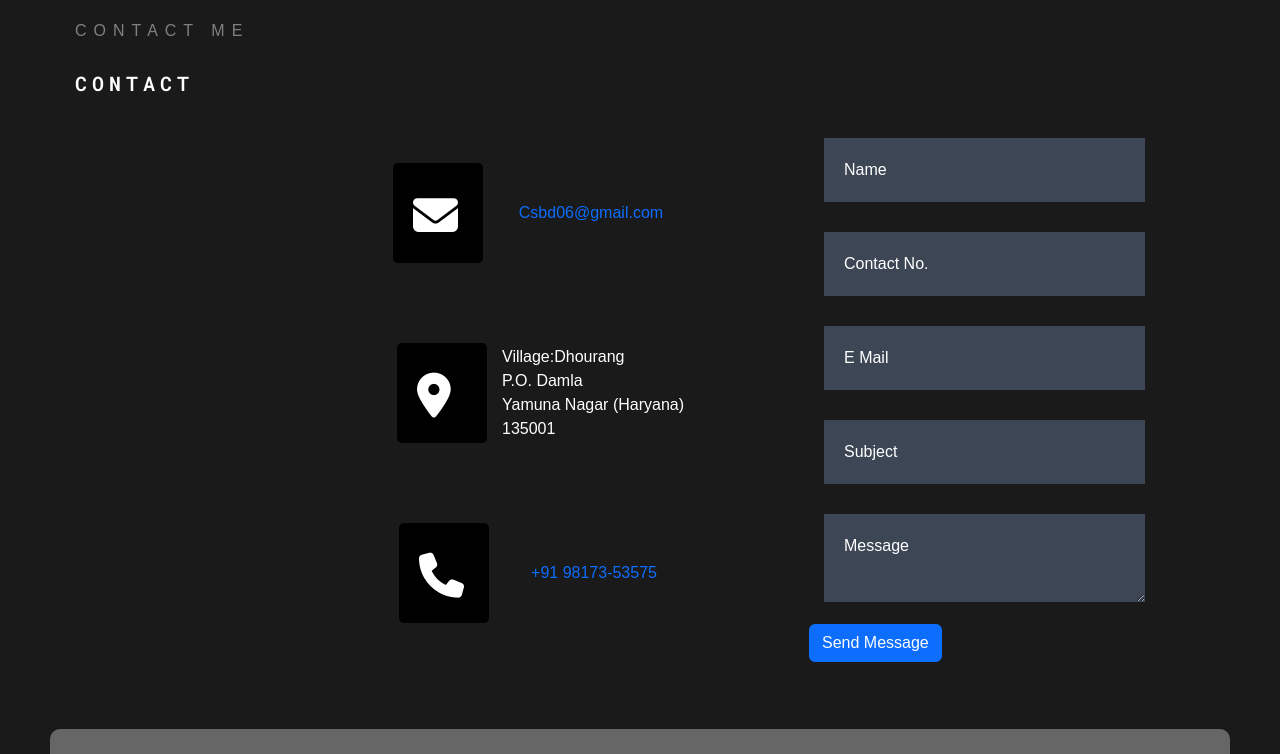
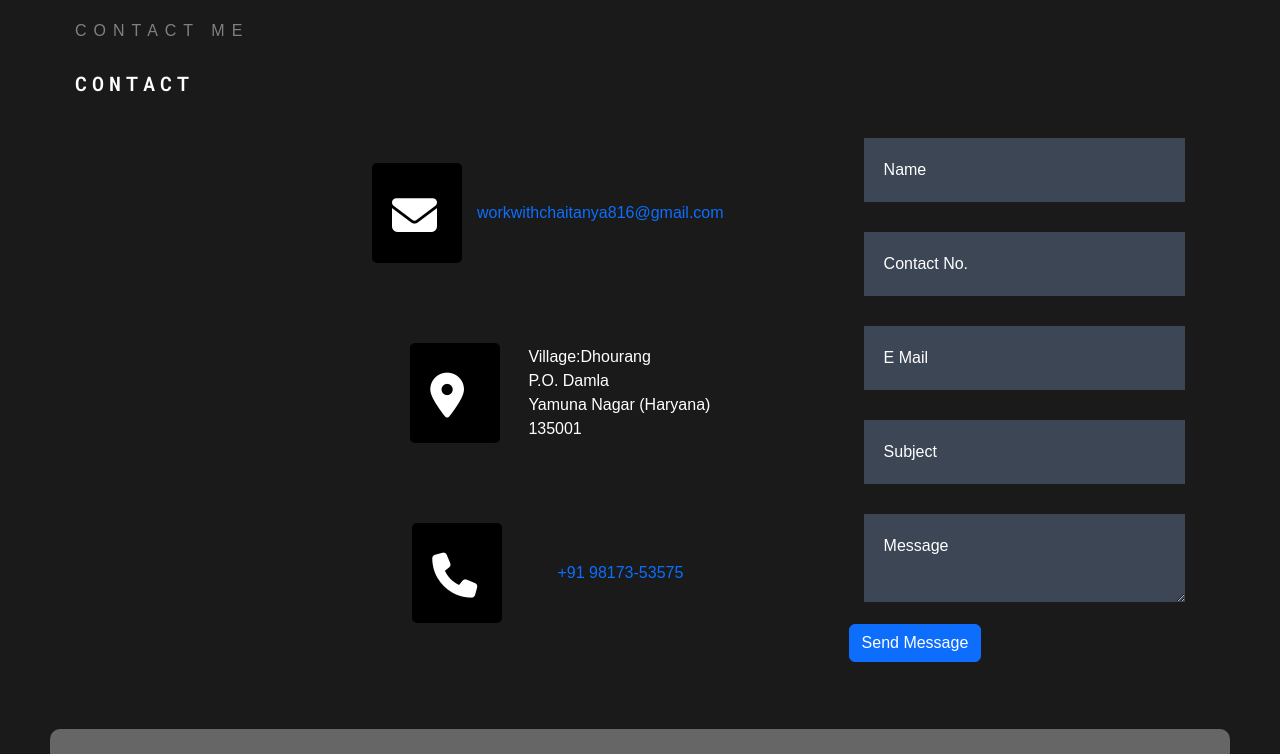
Before and after one commit to chaitanya816/CHAITANYA-2024, a plain HTML site: page index.html in a window 1280 px wide. Shown: the part 6060-6814 px from the top of the page. Drawn offline with nearby package versions, Linux system fonts and the light colour scheme; a web font is replaced by a local one.

Commit message:
Update index.html

```diff
--- a/index.html
+++ b/index.html
@@ -405,12 +405,12 @@
             <div class="smallname">CONTACT ME</div>
             <div class="headingAbout" data-aos="fade-left">CONTACT</div>
             <div class="conatctMe">
-                <div class="address" data-aos="fade-left">
+                <div class="address">
                     <ul class="addrsslist">
                         <li>
                             <div class="address1">
                                 <div class="addressicon"><i class="fa-solid fa-envelope "></i></div>
-                                <div class="addresslocation"><a href="mailto:csbd06@gmail.com">Csbd06@gmail.com</a>
+                                <div class="addresslocation"><a href="mailto:workwithchaitanya816@gmail.com">workwithchaitanya816@gmail.com</a>
                                 </div>
                             </div>
                         </li>
@@ -430,7 +430,7 @@
                         </li>
                     </ul>
                 </div>
-                <form action="https://api.web3forms.com/submit" method="POST" id="contact-form" data-aos="fade-right">
+                <form action="https://api.web3forms.com/submit" method="POST" id="contact-form">
                     <div class="username">
                         <input type="hidden" name="access_key" value="23b6a13d-51ca-4be0-a4f7-b6bc5715f1bf">
                         <input type="text" name="Name" id="Name" placeholder="Name" required>
```
